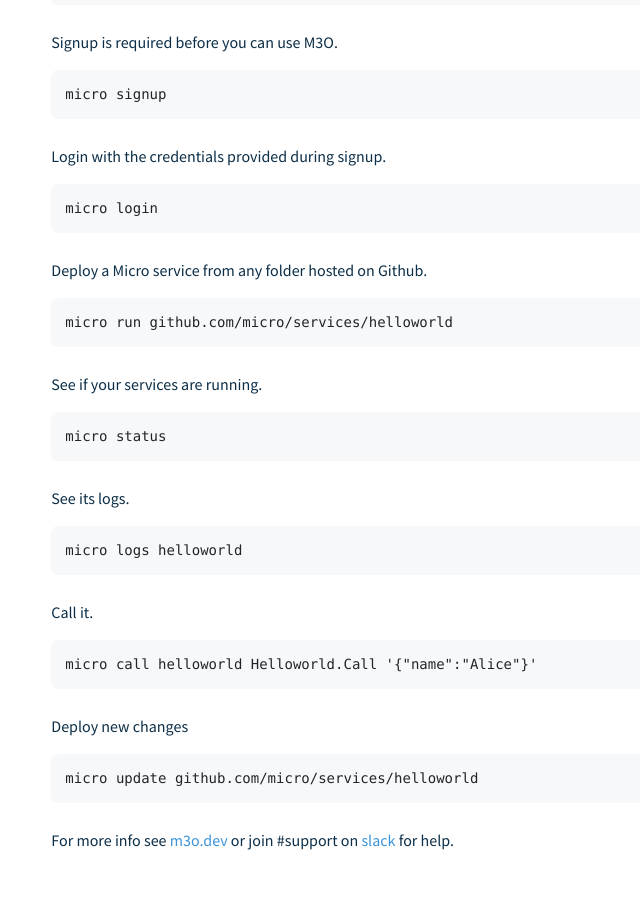
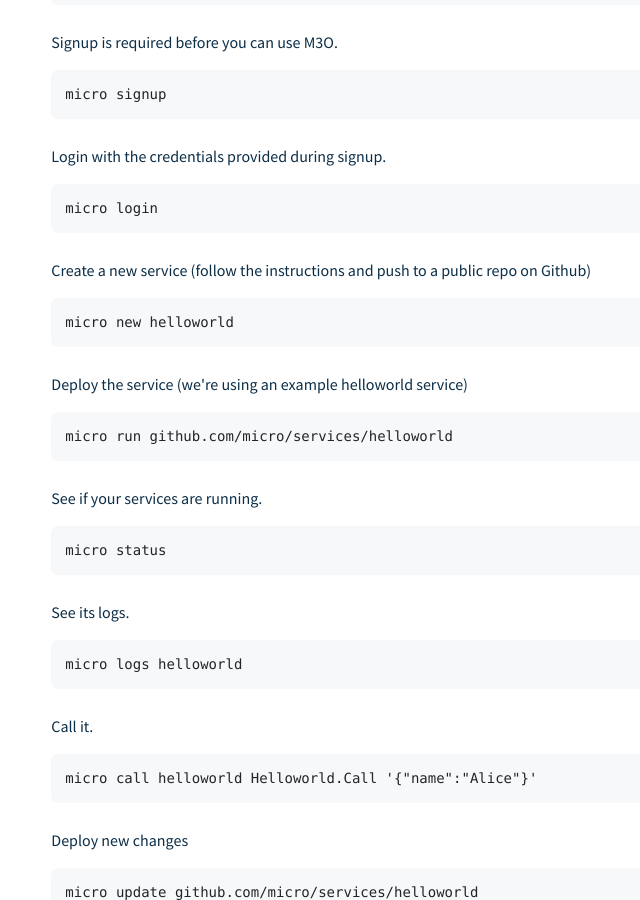
Before and after one commit to micro-community/go-micro-v2-doc, a Jekyll site: the page built from start.html, in a window 1280 px wide and 900 px high, scrolled down 424 px. Shown: the whole window, without its empty margins (197-837 px from the left). Built offline with Jekyll 4.4.1, drawn with Linux system fonts in a browser that asks for light colours; nearby versions of some CDN libraries.

Commit message:
Update start instructions

```diff
--- a/start.html
+++ b/start.html
@@ -25,7 +25,12 @@
     </p>
 
     <p>
-	Deploy a Micro service from any folder hosted on Github.
+	Create a new service (follow the instructions and push to a public repo on Github)
+	<pre class="command"><b>micro new helloworld</b></pre>
+    </p>
+
+    <p>
+	Deploy the service (we're using an example helloworld service)
 	<pre class="command"><b>micro run github.com/micro/services/helloworld</b></pre>
     </p>
 
```
